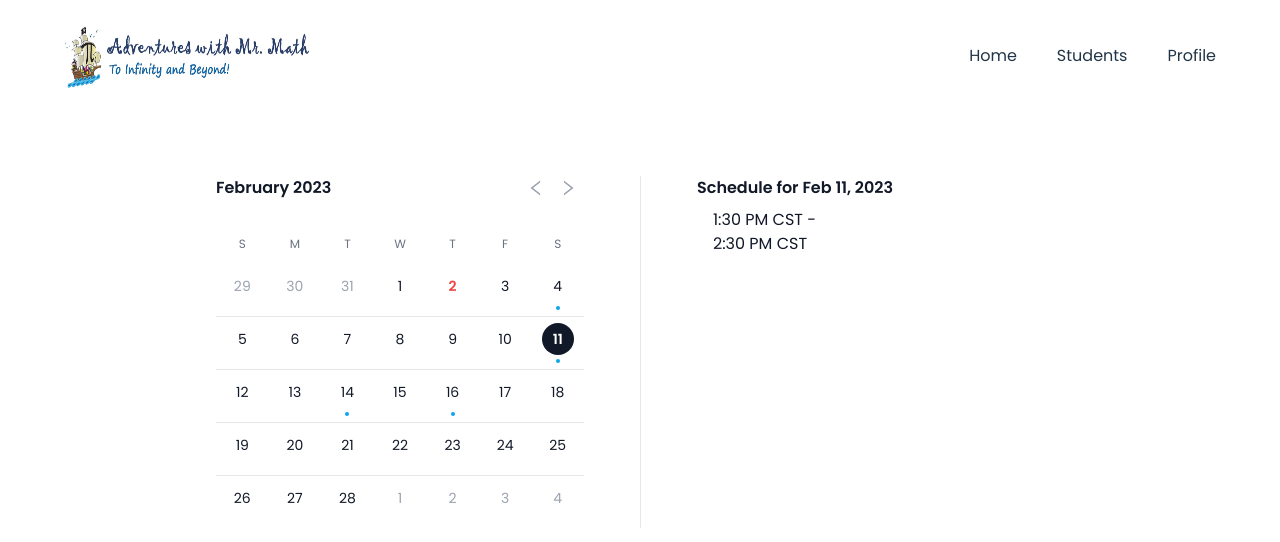
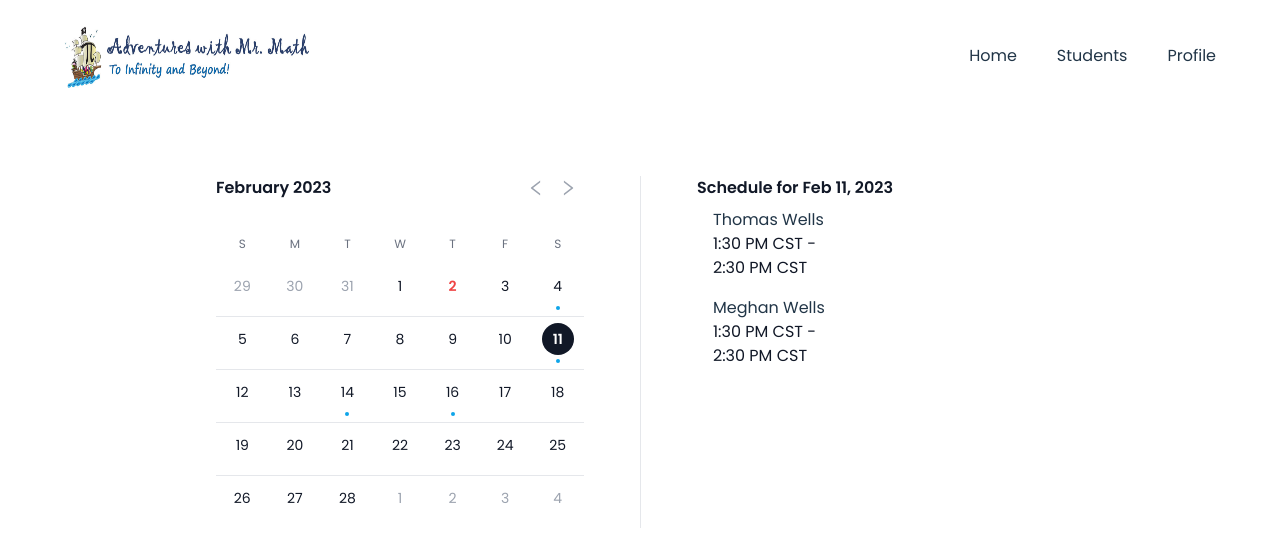
Before and after one commit to dane-dalton/schedule-demo, a React (Vite) app: page / in a window 1280 px wide. Both pictures are taken after a click on the button "11". Shown: the top 542 px of the page. Built offline with nearby package versions, Linux system fonts and the light colour scheme.

Commit message:
Schedule shows each student and their times on a day.

```diff
--- a/src/components/Calendar.jsx
+++ b/src/components/Calendar.jsx
@@ -24,8 +24,6 @@ import {
 
 const [{ students: [...students] }] = parents
 console.log(students)
-const [{ schedule }] = students
-console.log(schedule)
 
 students.forEach((student) => {
   console.log(student.schedule)
@@ -36,12 +34,25 @@ function Calendar() {
   let [selectedDay, setSelectedDay] = useState(today)
   let [currentMonth, setCurrentMonth] = useState(format(today, 'MMM-yyyy'))
   let firstDayCurrentMonth = parse(currentMonth, 'MMM-yyyy', new Date())
-  let selectedDaySessions = schedule.filter(session => isSameDay(parseISO(session.startDateTime), selectedDay))
 
   let daysOfMonth = eachDayOfInterval({
     start: startOfWeek(firstDayCurrentMonth),
     end: endOfWeek(endOfMonth(firstDayCurrentMonth))
   })
+
+  function filterSelectedDaySchedule(s) {
+    return s.schedule.filter(session => isSameDay(parseISO(session.startDateTime), selectedDay))
+  }
+
+  function checkEmptyDay() {
+    let boolCheck = false
+    students.forEach(student => {
+      if (filterSelectedDaySchedule(student).length > 0) {
+        boolCheck = true
+      }
+    })
+    return boolCheck
+  }
 
   function previousMonth() {
     let firstDayPreviousMonth = add(firstDayCurrentMonth, { months: -1 })
@@ -144,12 +155,15 @@ function Calendar() {
               Schedule for <time dateTime={format(selectedDay, 'yyy-MM-dd')}>{format(selectedDay, 'MMM dd, yyyy')}</time>
             </h2>
             <ol>
-              {selectedDaySessions.length > 0 ? (
-                selectedDaySessions.map((session) => (
-                  <Session
-                    session={session}
-                    key={session.sessionId}
-                  />
+              {checkEmptyDay() ? (
+                students.map(student => (
+                  filterSelectedDaySchedule(student).map(session => (
+                    <Session
+                      student={student}
+                      session={session}
+                      key={session.sessionId}
+                    />
+                  ))
                 ))
               ) : (
                 <p>No sessions today.</p>
--- a/src/components/Session.jsx
+++ b/src/components/Session.jsx
@@ -6,7 +6,7 @@ import {
 } from 'date-fns'
 
 // feed in student instead?
-function Session({ session }) {
+function Session({ student, session }) {
   let startDateTime = parseISO(session.startDateTime)
   let endDateTime = parseISO(session.endDateTime)
   return (
@@ -15,7 +15,7 @@ function Session({ session }) {
     >
       {/* Potentially student photo here */}
       <div className='flex-auto'>
-        <p></p>
+        <p>{student.name}</p>
         <p className='text-gray-900'>
           <time dateTime={session.startDateTime}>
             {format(startDateTime, 'h:mm a')}
```
